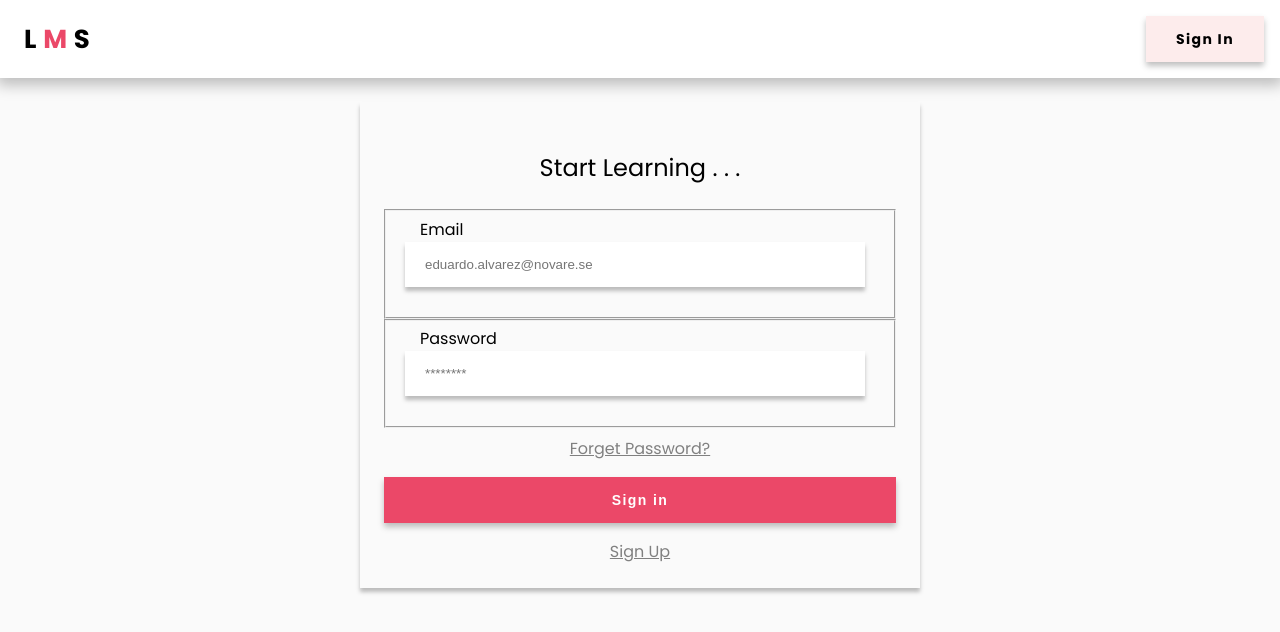
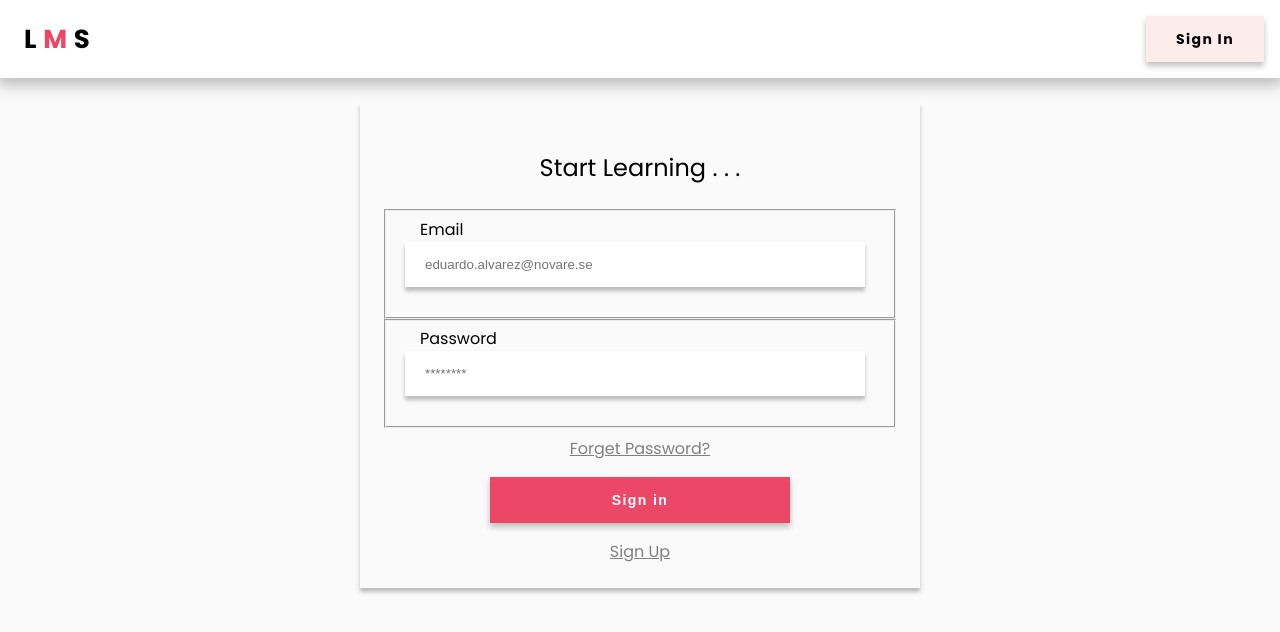
Before and after one commit to HassanObeid89/learning-management-system, a React (Create React App) app: page /sign-in in a window 1280 px wide. Shown: the top 632 px of the page. Built offline with nearby package versions, Linux system fonts and the light colour scheme; no server answers; the database is empty.

Commit message:
added max width to the button.

```diff
--- a/src/css/components/button.css
+++ b/src/css/components/button.css
@@ -12,6 +12,7 @@
     border-style: none;
     margin: var(--space-medium);
     text-decoration: none;
+    max-width: 300px;
   }
 
   .button-main:hover {
@@ -37,4 +38,5 @@
     border-style: none;
     letter-spacing: 0.1em;
     margin: var(--space-medium);
+    max-width: 300px;
   }
```
